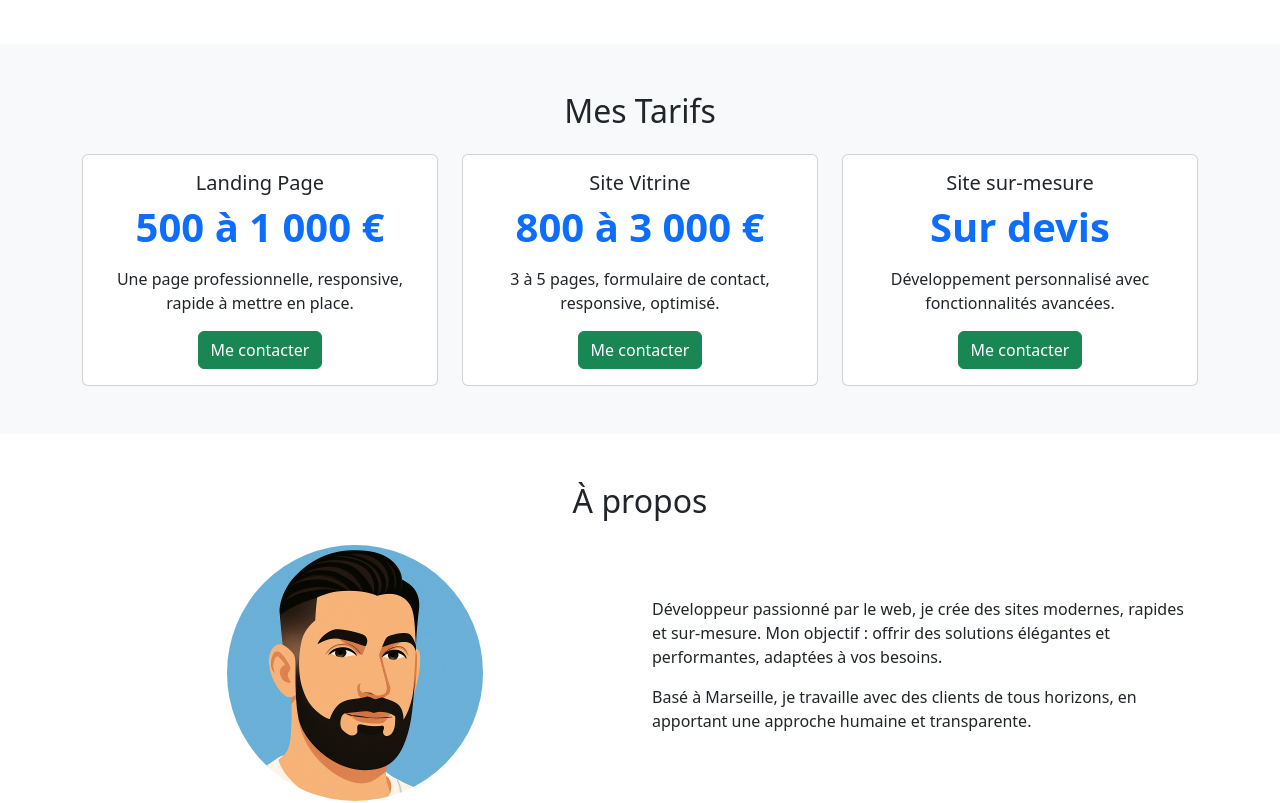
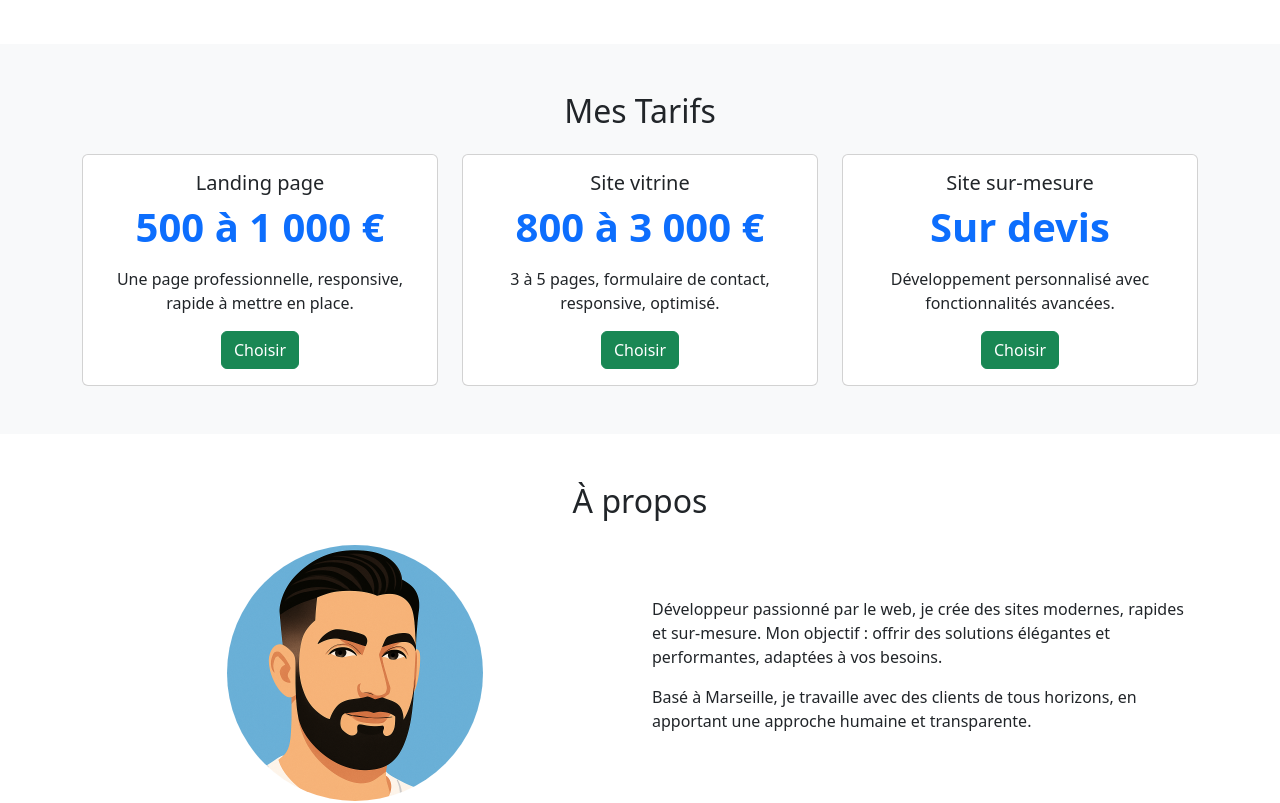
Before and after one commit to DevMatt9/portfolio, a React (Vite) app: page / in a window 1280 px wide. Shown: the part 1360-2163 px from the top of the page. Built offline with nearby package versions, Linux system fonts and the light colour scheme.

Commit message:
assets // form // typescript

```diff
--- a/src/components/Footer.tsx
+++ b/src/components/Footer.tsx
@@ -12,7 +12,7 @@ const Footer = () => {
             </p>
             <p className="mb-1">Adresse : 99 Vieille Route de la Gavotte, Résidence le Clos Idéal, Bâtiement B3-2, 13 170 Les Pennes-Mirabeau</p>
             <p className="mb-1">Email : devmattmar@gmail.com</p>
-            <p className="mb-0">Hébergeur : Hostinger, 61 Lordou Vironos str. 6023 Larnaca, Chypre</p>
+            <p className="mb-0">Hébergeur : GitHub Pages</p>
           </Col>
         </Row>
         <hr className="border-light" />
--- a/src/components/Header.tsx
+++ b/src/components/Header.tsx
@@ -1,7 +1,34 @@
 import { Navbar, Nav, Container } from "react-bootstrap";
 import { FaCode } from "react-icons/fa";
 
-const Header = () => {
+type HeaderProps = {
+  href: string;
+  text: string;
+};
+
+const Header: React.FC = () => {
+  const header: HeaderProps[] = [
+    {
+      href: "#accueil",
+      text: "Accueil",
+    },
+    {
+      href: "#services",
+      text: "Services",
+    },
+    {
+      href: "#tarifs",
+      text: "Tarifs",
+    },
+    {
+      href: "#informations",
+      text: "À propos",
+    },
+    {
+      href: "#contact",
+      text: "Contact",
+    },
+  ];
   return (
     <Navbar bg="light" expand="lg" sticky="top">
       <Container>
@@ -11,11 +38,10 @@ const Header = () => {
         <Navbar.Toggle aria-controls="basic-navbar-nav" />
         <Navbar.Collapse id="basic-navbar-nav">
           <Nav>
-            <Nav.Link href="#accueil">Accueil</Nav.Link>
-            <Nav.Link href="#services">Services</Nav.Link>
-            <Nav.Link href="#tarifs">Tarifs</Nav.Link>
-            <Nav.Link href="#informations">À propos</Nav.Link>
-            <Nav.Link href="#contact">Contact</Nav.Link>
+            {header &&
+              header.map((headerT, index) => (
+                <Nav.Link key={index} href={headerT.href}>{headerT.text}</Nav.Link>
+              ))}
           </Nav>
         </Navbar.Collapse>
       </Container>
--- a/src/components/Hero.css
+++ b/src/components/Hero.css
@@ -16,7 +16,7 @@
   object-fit: contain;
   transform: translate(-50%, -50%);
   z-index: 0;
-  background-color: white; /* pour combler les bandes */
+  background-color: white;
 }
 
 .hero-overlay {
@@ -25,7 +25,7 @@
   left: 0;
   width: 100%;
   height: 100%;
-  background: rgba(0, 0, 0, 0.4); /* fonce un peu pour lire le texte */
+  background: rgba(0, 0, 0, 0.4);
   z-index: 1;
 }
 
--- a/src/components/Informations.tsx
+++ b/src/components/Informations.tsx
@@ -8,7 +8,7 @@ const Informations = () => {
         <Row className="align-items-center">
           <Col md={6} className="text-center mb-4 mb-md-0">
             <Image
-              src="/assets/flat-matthieu-1024.png"
+              src="assets/flat-matthieu-1024.png"
               alt="Développeur web"
               fluid
               roundedCircle
--- a/src/components/Services.tsx
+++ b/src/components/Services.tsx
@@ -1,71 +1,71 @@
+import { type ReactElement } from "react";
 import { Container, Row, Col, Card } from "react-bootstrap";
 import { FaCode, FaEye, FaList, FaMobileAlt, FaSearch } from "react-icons/fa";
 
-const Services = () => {
+type ServicesProps = {
+  size: number;
+  icon: ReactElement<any, any>;
+  title: string;
+  description: string;
+};
+
+const Services: React.FC = () => {
+
+  const services: ServicesProps[] = [
+    {
+      size: 6,
+      icon: <FaCode size={40} className="mb-3 text-primary" />,
+      title: "Développement Web",
+      description:
+        "Création de sites sur-mesure performants avec React, Laravel ou WordPress.",
+    },
+    {
+      size: 6,
+      icon: <FaMobileAlt size={40} className="mb-3 text-success" />,
+      title: "Responsive Design",
+      description:
+        "Des interfaces adaptées à tous les écrans, du mobile au desktop.",
+    },
+    {
+      size: 4,
+      icon: <FaSearch size={40} className="mb-3 text-warning" />,
+      title: "SEO & Performance",
+      description:
+        "Optimisation du référencement naturel et de la vitesse de chargement.",
+    },
+    {
+      size: 4,
+      icon: <FaEye size={40} className="mb-3 text-danger" />,
+      title: "Audit",
+      description:
+        "Analyse et audit de votre stratégie numérique en place et recommandations",
+    },
+    {
+      size: 4,
+      icon: <FaList size={40} className="mb-3 text-info" />,
+      title: "Conseils",
+      description:
+        "Conseils en stratégie numérique, séance d'une heure de formation aux basiques du web",
+    },
+  ];
+
   return (
     <section id="services" className="py-5 bg-white">
       <Container>
         <h2 className="text-center mb-4">Mes Services</h2>
         <Row className="g-4">
-          <Col md={6}>
-            <Card className="text-center">
-              <Card.Body>
-                <FaCode size={40} className="mb-3 text-primary" />
-                <Card.Title>Développement Web</Card.Title>
-                <Card.Text>
-                  Création de sites sur-mesure performants avec React, Laravel
-                  ou WordPress.
-                </Card.Text>
-              </Card.Body>
-            </Card>
-          </Col>
-          <Col md={6}>
-            <Card className="text-center">
-              <Card.Body>
-                <FaMobileAlt size={40} className="mb-3 text-success" />
-                <Card.Title>Responsive Design</Card.Title>
-                <Card.Text>
-                  Des interfaces adaptées à tous les écrans, du mobile au
-                  desktop.
-                </Card.Text>
-              </Card.Body>
-            </Card>
-          </Col>
-          <Col md={4}>
-            <Card className="text-center">
-              <Card.Body>
-                <FaSearch size={40} className="mb-3 text-warning" />
-                <Card.Title>SEO & Performance</Card.Title>
-                <Card.Text>
-                  Optimisation du référencement naturel et de la vitesse de
-                  chargement.
-                </Card.Text>
-              </Card.Body>
-            </Card>
-          </Col>
-          <Col md={4}>
-            <Card className="text-center">
-              <Card.Body>
-                <FaEye size={40} className="mb-3 text-danger" />
-                <Card.Title>Audit</Card.Title>
-                <Card.Text>
-                  Analyse et audit de votre stratégie numérique en place et
-                  recommandations
-                </Card.Text>
-              </Card.Body>
-            </Card>
-          </Col>
-          <Col md={4}>
-            <Card className="text-center">
-              <Card.Body>
-                <FaList size={40} className="mb-3 text-info" />
-                <Card.Title>Conseils</Card.Title>
-                <Card.Text>
-                  Conseils en stratégie numérique, séance d'une heure de formation aux basiques du web
-                </Card.Text>
-              </Card.Body>
-            </Card>
-          </Col>
+          {services &&
+            services.map((service, index) => (
+              <Col md={service.size} key={index}>
+                <Card className="text-center">
+                  <Card.Body>
+                    {service.icon}
+                    <Card.Title>{service.title}</Card.Title>
+                    <Card.Text>{service.description}</Card.Text>
+                  </Card.Body>
+                </Card>
+              </Col>
+            ))}
         </Row>
       </Container>
     </section>
--- a/src/components/Tarifs.tsx
+++ b/src/components/Tarifs.tsx
@@ -1,60 +1,61 @@
 import { Container, Row, Col, Card, Button } from "react-bootstrap";
 
-const Tarifs = () => {
+type TarifsProps = {
+  size: number;
+  title: string;
+  price: string;
+  description: string;
+  cta: string;
+};
+
+const Tarifs: React.FC = () => {
+  const tarifs: TarifsProps[] = [
+    {
+      size: 4,
+      title: "Landing page",
+      price: "500 à 1 000 €",
+      description:
+        "Une page professionnelle, responsive, rapide à mettre en place.",
+      cta: "Choisir",
+    },
+    {
+      size: 4,
+      title: "Site vitrine",
+      price: "800 à 3 000 €",
+      description: "3 à 5 pages, formulaire de contact, responsive, optimisé.",
+      cta: "Choisir",
+    },
+    {
+      size: 4,
+      title: "Site sur-mesure",
+      price: "Sur devis",
+      description: "Développement personnalisé avec fonctionnalités avancées.",
+      cta: "Choisir",
+    },
+  ];
+
   return (
     <section id="tarifs" className="py-5 bg-light">
       <Container>
         <h2 className="text-center mb-4">Mes Tarifs</h2>
         <Row className="g-4 justify-content-center">
-          <Col md={4}>
+          {tarifs &&
+            tarifs.map((tarif, index) => (
+              <Col md={tarif.size} key={index}>
                 <Card className="text-center">
                   <Card.Body>
-                <Card.Title>Landing Page</Card.Title>
+                    <Card.Title>{tarif.title}</Card.Title>
                     <Card.Text className="display-6 text-primary fw-bold">
-                  500 à 1 000 €
+                      {tarif.price}
                     </Card.Text>
-                <Card.Text>
-                  Une page professionnelle, responsive, rapide à mettre en
-                  place.
-                </Card.Text>
+                    <Card.Text>{tarif.description}</Card.Text>
                     <Button variant="success" href="#contact">
-                  Me contacter
+                      {tarif.cta}
                     </Button>
                   </Card.Body>
                 </Card>
               </Col>
-          <Col md={4}>
-            <Card className="text-center">
-              <Card.Body>
-                <Card.Title>Site Vitrine</Card.Title>
-                <Card.Text className="display-6 text-primary fw-bold">
-                  800 à 3 000 €
-                </Card.Text>
-                <Card.Text>
-                  3 à 5 pages, formulaire de contact, responsive, optimisé.
-                </Card.Text>
-                <Button variant="success" href="#contact">
-                  Me contacter
-                </Button>
-              </Card.Body>
-            </Card>
-          </Col>
-          <Col md={4}>
-            <Card className="text-center">
-              <Card.Body>
-                <Card.Title>Site sur-mesure</Card.Title>
-                <Card.Text className="display-6 text-primary fw-bold">
-                  Sur devis
-                </Card.Text>
-                <Card.Text>
-                  Développement personnalisé avec fonctionnalités avancées.
-                </Card.Text>
-                <Button variant="success" href="#contact">
-                  Me contacter
-                </Button>
-              </Card.Body>
-            </Card>
-          </Col>
+            ))}
         </Row>
       </Container>
     </section>
```
Also changed, not shown: package.json (+6 -2 lines), src/components/Contact.tsx (+76 -5 lines), src/components/Hero.tsx (+2 -5 lines), 2 other files (tests, documents, lock files or other folders). Lines whose indentation alone changed are shown as unchanged.
